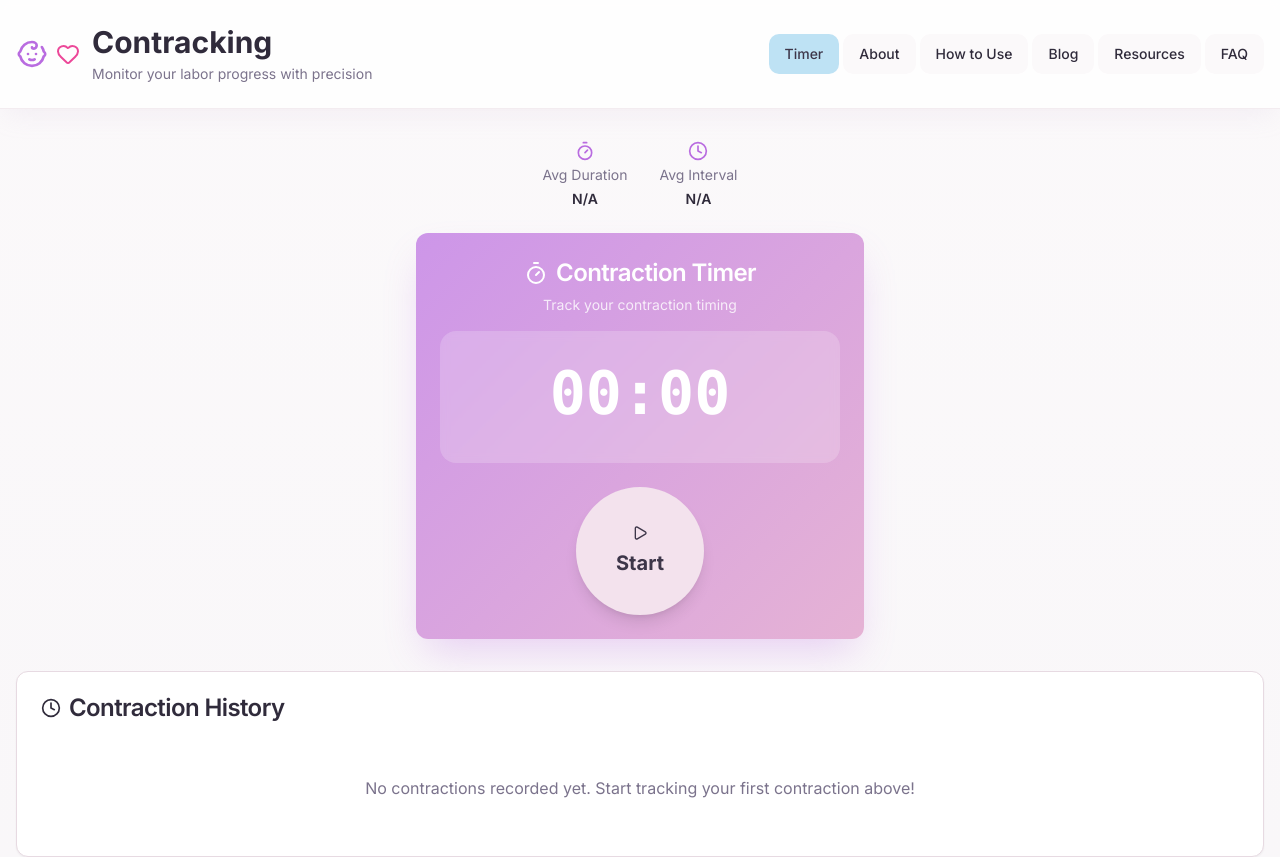
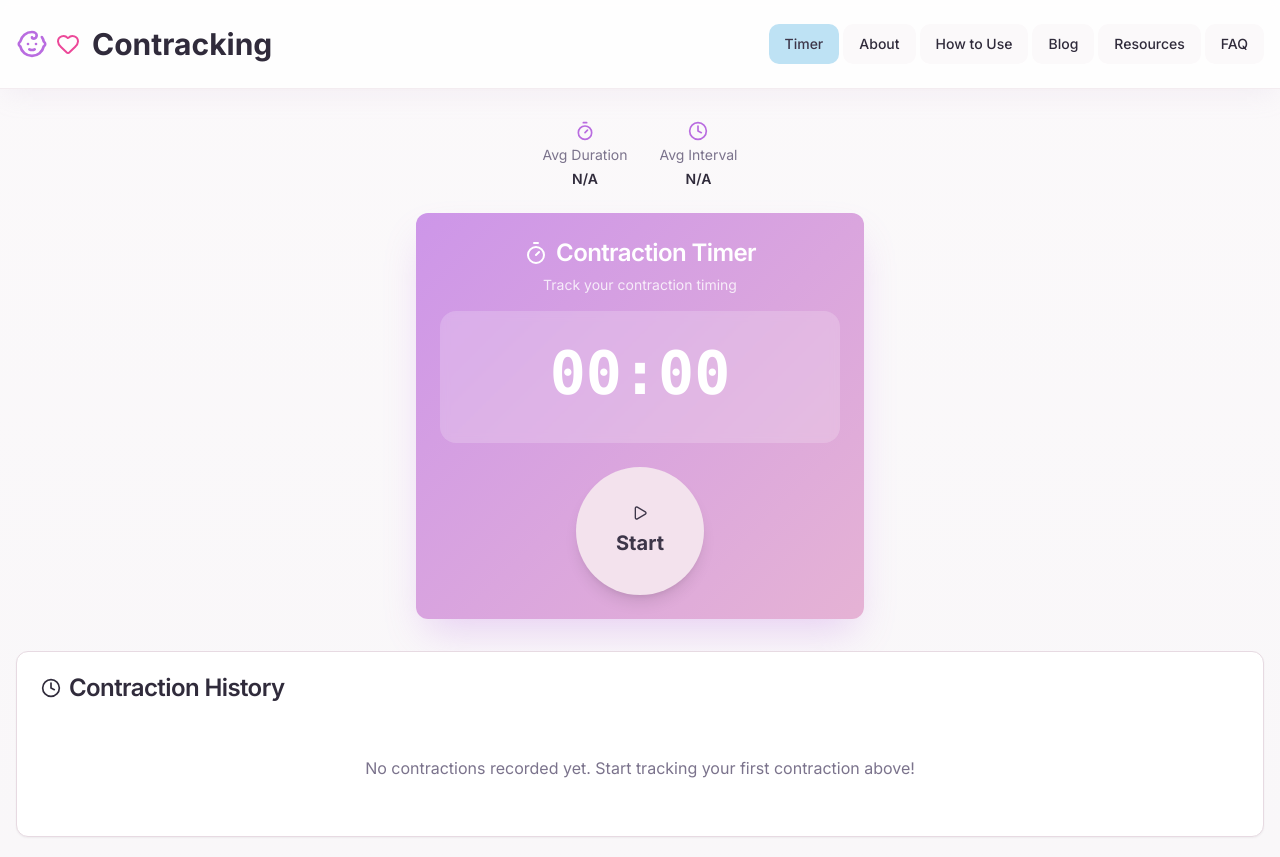
Before and after one commit to Nigeljanssens220/contracking, a Next.js app: page / in a window 1280 px wide. Shown: the top 857 px of the page. Built offline with nearby package versions, Linux system fonts and the light colour scheme.

Commit message:
Refactor Navbar component to simplify header structure by replacing the nested divs with a single h1 element for improved readability and accessibility.

```diff
--- a/src/components/Navbar.tsx
+++ b/src/components/Navbar.tsx
@@ -44,14 +44,7 @@
               <Baby className="w-8 h-8" />
               <Heart className="w-6 h-6 text-pink-500" />
             </div>
-            <div>
-              <h2 className="text-3xl font-bold text-foreground">
-                Contracking
-              </h2>
-              <p className="text-muted-foreground text-sm mt-1">
-                Monitor your labor progress with precision
-              </p>
-            </div>
+            <h1 className="text-3xl font-bold text-foreground">Contracking</h1>
           </Link>
 
           {/* Desktop Navigation */}
```
